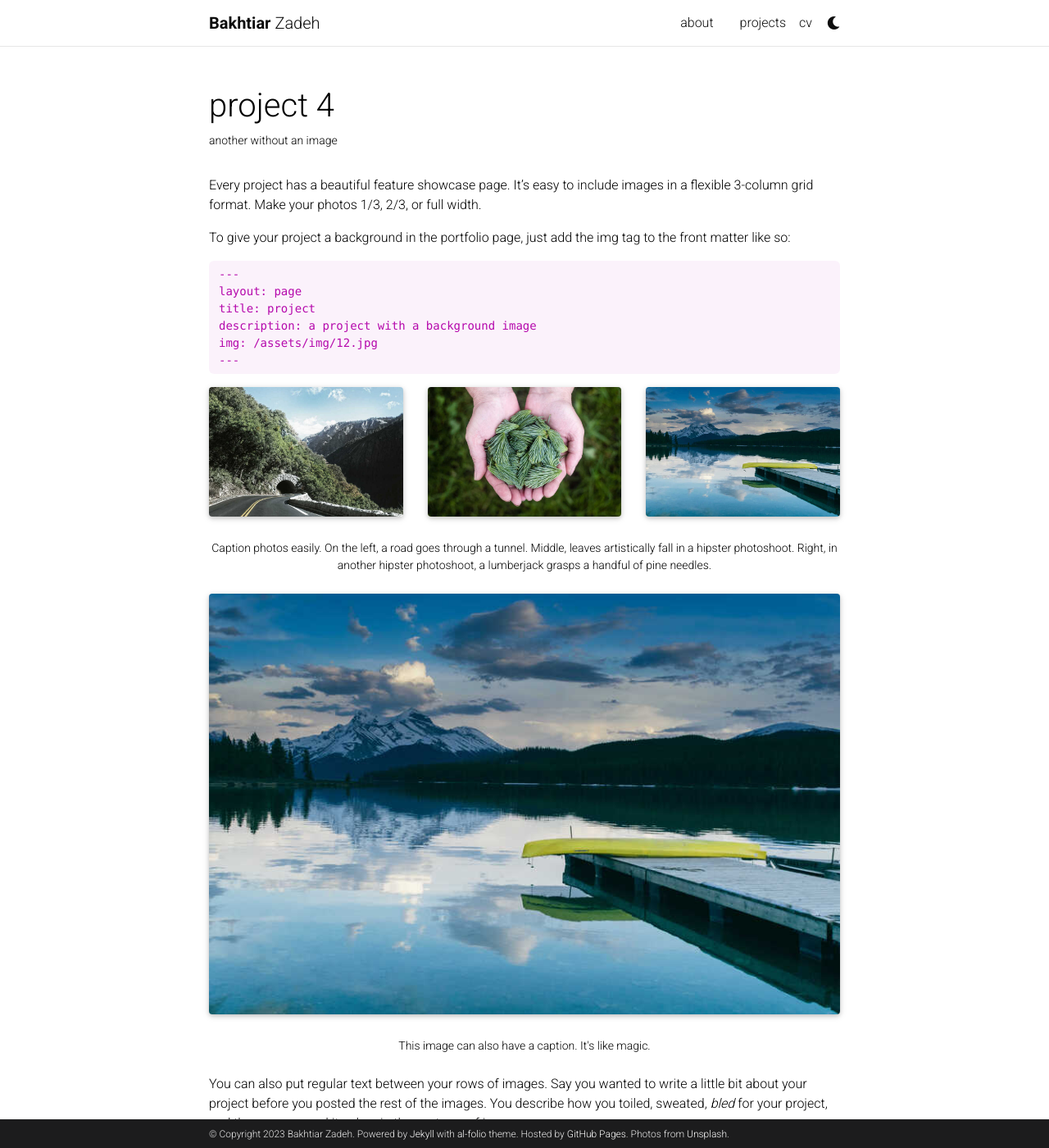
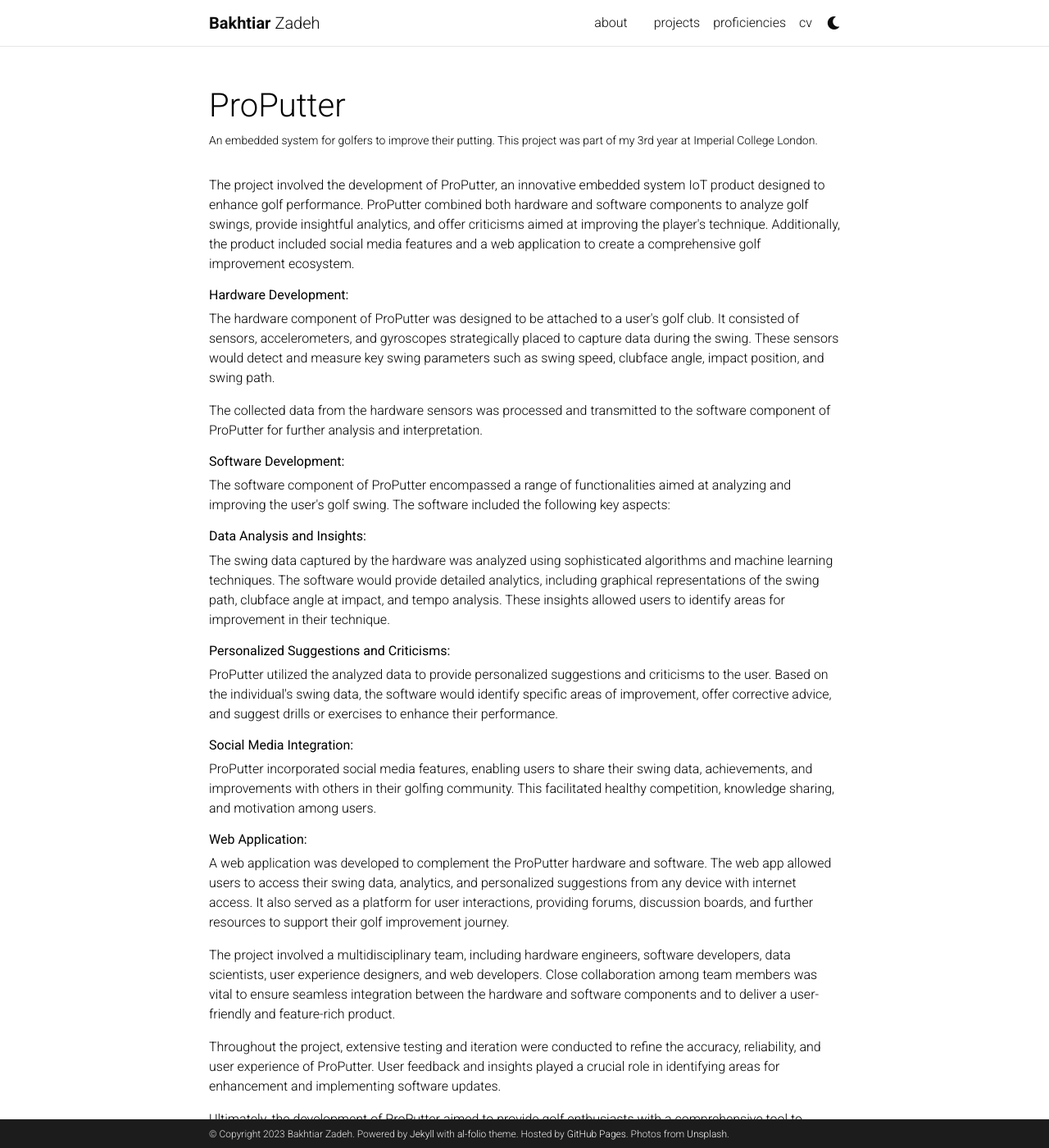
Before and after one commit to bakhtiarZ/bakhtiarZ.github.io, a Jekyll site: the page built from _projects/4_project.md, in a window 1280 px wide and 1400 px high. Shown: the whole window at 82% size. Built offline with Jekyll 4.4.1, drawn with Linux system fonts in a browser that asks for light colours; full-size pictures stand in for the smaller copies a plugin makes; comment, search, counter and statistics services are not loaded; a style sheet for code colours, icons or effects is not loaded; some of the changed text lies outside the part shown.

Commit message:
trying to fix deployment not matching local

````diff
--- /dev/null
+++ b/_pages/skills.md
@@ -0,0 +1,40 @@
+---
+layout: page
+title: proficiencies
+permalink: /skills/
+description: Proficiencies and skills and acquired throughout academia and industry
+nav: true
+nav_order: 2
+display_categories: [work, fun]
+horizontal: false
+---
+<p> Below is a list of my technical skills and proficiencies. These are skills I have acquired throughout my academic and professional career. To the side, I have noted my level of proficiency. As with everything, there is always more to learn, so skills marked as advanced are reflective of my expertise relative to other topics as opposed to other academics.</p>
+<h5> Hardware Engineering </h5>
+<ul><small>
+<li> SystemVerilog, for design and verification  <b> (Advanced) </b> </li>
+<li> FPGA, domain specific design <b> (Advanced) </b></li>
+<li> CPU Architecture <b> (Advanced) </b></li>
+<li> GPU Architecture <b> (Intermediate) </b></li>
+<li> Timing, area, and routing analysis <b> (Intermediate) </b></li>
+</small></ul>
+
+<h5> Software Engineering</h5>
+<ul><small>
+<li> C++ <b> (Advanced) </b> </li>
+<li> C <b> (Advanced) </b></li>
+<li> Python, for scripting and machine learning workloads <b> (Advanced) </b></li>
+<li> Multithreading <b> (Intermediate) </b></li>
+<li> Linux <b> (Intermediate) </b></li>
+<li> Latex <b> (Intermediate) </b></li>
+<li> Python, object oriented programming <b> (Beginner) </b></li>
+<li> MATLAB <b> (Beginner) </b></li>
+</small></ul>
+
+<h5> Machine Learning / Mathematical proficiencies </h5>
+<ul><small>
+<li> Computer Vision <b> (Advanced) </b> </li>
+<li> Supervised Learning <b> (Advanced) </b></li>
+<li> Unsupervised Learning <b> (Advanced) </b></li>
+<li> Image processing <b> (Intermediate) </b></li>
+<li> Digital Signal Processing <b> (Intermediate) </b></li>
+</small></ul>
--- a/_projects/4_project.md
+++ b/_projects/4_project.md
@@ -1,80 +1,44 @@
 ---
 layout: page
-title: project 4
-description: another without an image
-img:
+title: ProPutter
+description: An embedded system for golfers to improve their putting. This project was part of my 3rd year at Imperial College London.
+img: /assets/img/golf.PNG
 importance: 3
 category: fun
 ---
+<p>The project involved the development of ProPutter, an innovative embedded system IoT product designed to enhance golf performance. ProPutter combined both hardware and software components to analyze golf swings, provide insightful analytics, and offer criticisms aimed at improving the player's technique. Additionally, the product included social media features and a web application to create a comprehensive golf improvement ecosystem.</p>
 
-Every project has a beautiful feature showcase page.
-It's easy to include images in a flexible 3-column grid format.
-Make your photos 1/3, 2/3, or full width.
+<h6><b>Hardware Development:</b></h6>
+<p>The hardware component of ProPutter was designed to be attached to a user's golf club. It consisted of sensors, accelerometers, and gyroscopes strategically placed to capture data during the swing. These sensors would detect and measure key swing parameters such as swing speed, clubface angle, impact position, and swing path.</p>
 
-To give your project a background in the portfolio page, just add the img tag to the front matter like so:
+<p>The collected data from the hardware sensors was processed and transmitted to the software component of ProPutter for further analysis and interpretation.</p>
 
-    ---
-    layout: page
-    title: project
-    description: a project with a background image
-    img: /assets/img/12.jpg
-    ---
+<h6><b>Software Development:</b></h6>
+<p>The software component of ProPutter encompassed a range of functionalities aimed at analyzing and improving the user's golf swing. The software included the following key aspects:</p>
+
+<h6><b>Data Analysis and Insights:</b></h6>
+<p>The swing data captured by the hardware was analyzed using sophisticated algorithms and machine learning techniques. The software would provide detailed analytics, including graphical representations of the swing path, clubface angle at impact, and tempo analysis. These insights allowed users to identify areas for improvement in their technique.</p>
+
+<h6><b>Personalized Suggestions and Criticisms:</b></h6>
+<p>ProPutter utilized the analyzed data to provide personalized suggestions and criticisms to the user. Based on the individual's swing data, the software would identify specific areas of improvement, offer corrective advice, and suggest drills or exercises to enhance their performance.</p>
+
+<h6><b>Social Media Integration:</b></h6>
+<p>ProPutter incorporated social media features, enabling users to share their swing data, achievements, and improvements with others in their golfing community. This facilitated healthy competition, knowledge sharing, and motivation among users.</p>
+
+<h6><b>Web Application:</b></h6>
+<p>A web application was developed to complement the ProPutter hardware and software. The web app allowed users to access their swing data, analytics, and personalized suggestions from any device with internet access. It also served as a platform for user interactions, providing forums, discussion boards, and further resources to support their golf improvement journey.</p>
+
+<p>The project involved a multidisciplinary team, including hardware engineers, software developers, data scientists, user experience designers, and web developers. Close collaboration among team members was vital to ensure seamless integration between the hardware and software components and to deliver a user-friendly and feature-rich product.</p>
+
+<p>Throughout the project, extensive testing and iteration were conducted to refine the accuracy, reliability, and user experience of ProPutter. User feedback and insights played a crucial role in identifying areas for enhancement and implementing software updates.</p>
+
+<p>Ultimately, the development of ProPutter aimed to provide golf enthusiasts with a comprehensive tool to analyze their swings, receive personalized feedback, and connect with a community of like-minded individuals passionate about improving their golf skills.</p>
 
 <div class="row">
     <div class="col-sm mt-3 mt-md-0">
-        {% include figure.html path="assets/img/1.jpg" title="example image" class="img-fluid rounded z-depth-1" %}
-    </div>
-    <div class="col-sm mt-3 mt-md-0">
-        {% include figure.html path="assets/img/3.jpg" title="example image" class="img-fluid rounded z-depth-1" %}
-    </div>
-    <div class="col-sm mt-3 mt-md-0">
-        {% include figure.html path="assets/img/5.jpg" title="example image" class="img-fluid rounded z-depth-1" %}
+        {% include figure.html path="assets/img/proputter.jpg" title="Architecture diagram" class="img" %}
     </div>
 </div>
 <div class="caption">
-    Caption photos easily. On the left, a road goes through a tunnel. Middle, leaves artistically fall in a hipster photoshoot. Right, in another hipster photoshoot, a lumberjack grasps a handful of pine needles.
+    A photo of the prototype golf club with the ProPutter module attached.
 </div>
-<div class="row">
-    <div class="col-sm mt-3 mt-md-0">
-        {% include figure.html path="assets/img/5.jpg" title="example image" class="img-fluid rounded z-depth-1" %}
-    </div>
-</div>
-<div class="caption">
-    This image can also have a caption. It's like magic.
-</div>
-
-You can also put regular text between your rows of images.
-Say you wanted to write a little bit about your project before you posted the rest of the images.
-You describe how you toiled, sweated, *bled* for your project, and then... you reveal its glory in the next row of images.
-
-
-<div class="row justify-content-sm-center">
-    <div class="col-sm-8 mt-3 mt-md-0">
-        {% include figure.html path="assets/img/6.jpg" title="example image" class="img-fluid rounded z-depth-1" %}
-    </div>
-    <div class="col-sm-4 mt-3 mt-md-0">
-        {% include figure.html path="assets/img/11.jpg" title="example image" class="img-fluid rounded z-depth-1" %}
-    </div>
-</div>
-<div class="caption">
-    You can also have artistically styled 2/3 + 1/3 images, like these.
-</div>
-
-
-The code is simple.
-Just wrap your images with `<div class="col-sm">` and place them inside `<div class="row">` (read more about the <a href="https://getbootstrap.com/docs/4.4/layout/grid/">Bootstrap Grid</a> system).
-To make images responsive, add `img-fluid` class to each; for rounded corners and shadows use `rounded` and `z-depth-1` classes.
-Here's the code for the last row of images above:
-
-{% raw %}
-```html
-<div class="row justify-content-sm-center">
-    <div class="col-sm-8 mt-3 mt-md-0">
-        {% include figure.html path="assets/img/6.jpg" title="example image" class="img-fluid rounded z-depth-1" %}
-    </div>
-    <div class="col-sm-4 mt-3 mt-md-0">
-        {% include figure.html path="assets/img/11.jpg" title="example image" class="img-fluid rounded z-depth-1" %}
-    </div>
-</div>
-```
-{% endraw %}
````
Also changed, not shown: _pages/about.md (+0 -1 lines), _projects/3_project.md (+1 -1 lines), assets/img/golf.PNG (added), assets/img/httpthumb.jpg (added), assets/img/proputter.jpg (added).
